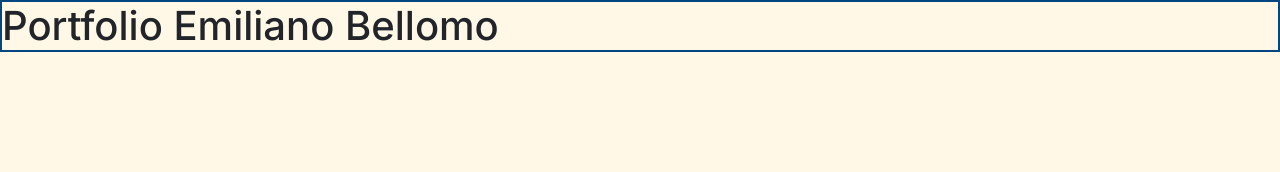
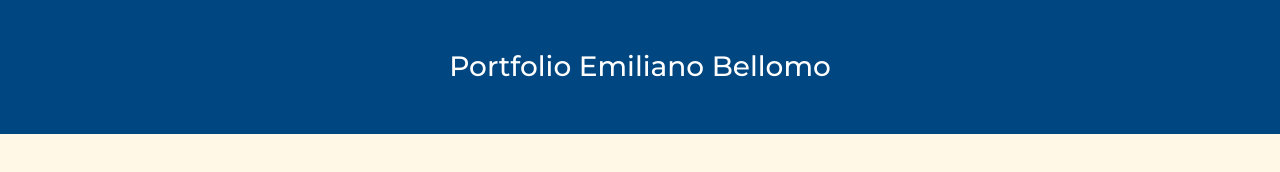
Before and after one commit to ebel3000/portfolio, a plain HTML site: page index.html in a window 1280 px wide. Drawn offline with nearby package versions, Linux system fonts and the light colour scheme.

Commit message:
added css

```diff
--- a/css/estilos.css
+++ b/css/estilos.css
@@ -1,5 +1,6 @@
 
-@import url('https://fonts.googleapis.com/css2?family=Inter:wght@100..900&family=Open+Sans:ital,wght@0,300..800;1,300..800&display=swap');
+
+@import url('https://fonts.googleapis.com/css2?family=Inter:wght@100..900&family=Montserrat:ital,wght@0,100..900;1,100..900&display=swap');
 
 * {
     margin: 0;
@@ -9,8 +10,18 @@
 
 body {
     background-color: #FFF8E7;
-    font-family: "Inter", sans-serif;
+    font-family: "Montserrat", sans-serif;
 }
+
+h1{
+
+text-align: center;
+background-color:#004680;
+padding: 50px;
+color: #fff;
+font-size: 28px;
+}
+
 
 /* Siempre para immportar fuentes en css hay que seleccionar la opcion de IMPORT, Embed code in the <head> of your html */
 /* y en el ´´arrafo que figura abajo solo seleccionar ==>  font-family: "Open Sans", sans-serif; y copiarlo en el body del css (donde dice color del cuerpo)
--- a/index.html
+++ b/index.html
@@ -9,11 +9,7 @@
   </head>
   <body>
 
-
-<h1 style="border:2px solid #004680;">Portfolio Emiliano Bellomo</h1>
-
-
-
+<h1>Portfolio Emiliano Bellomo</h1>
 
 
 
```
